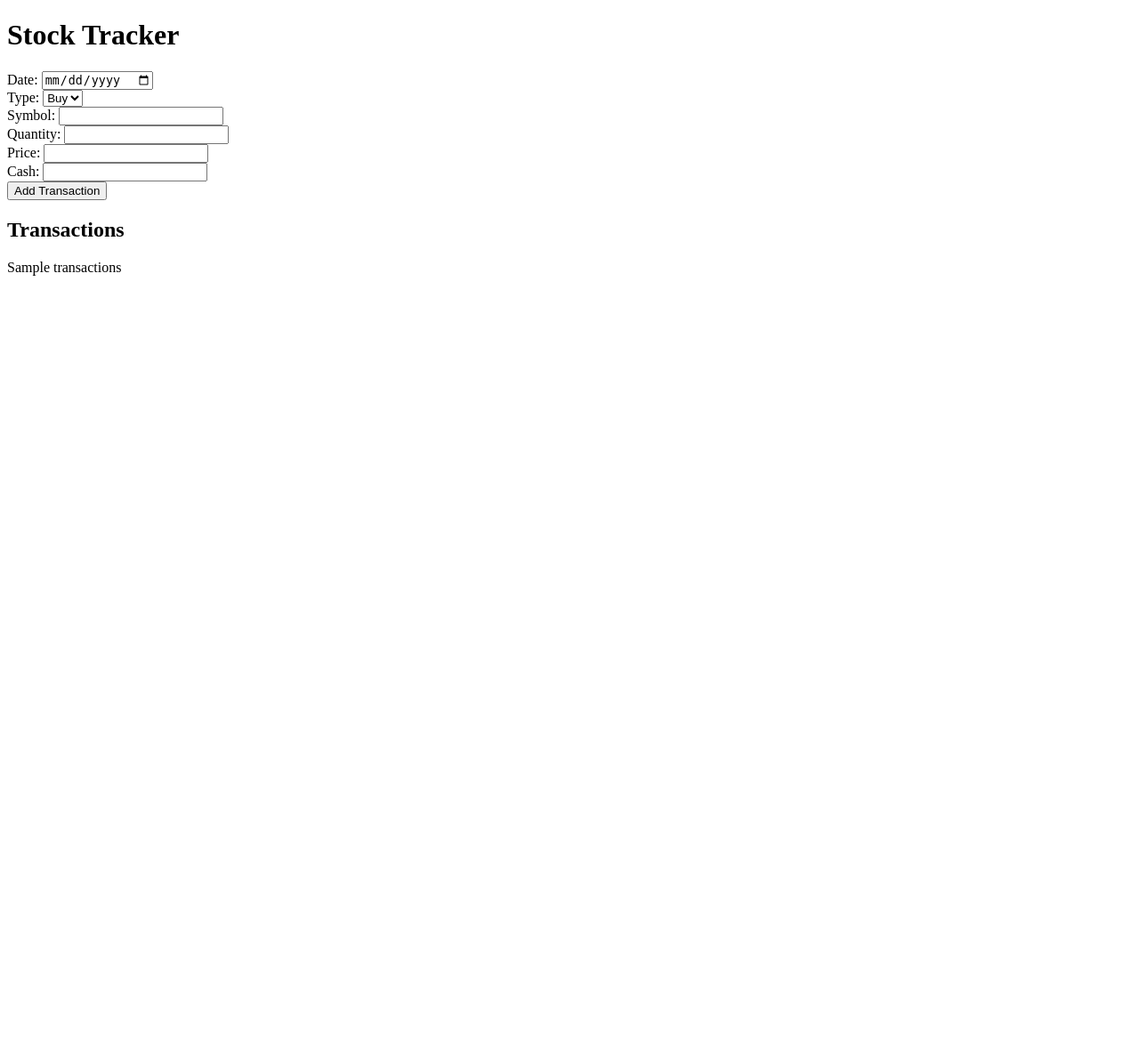
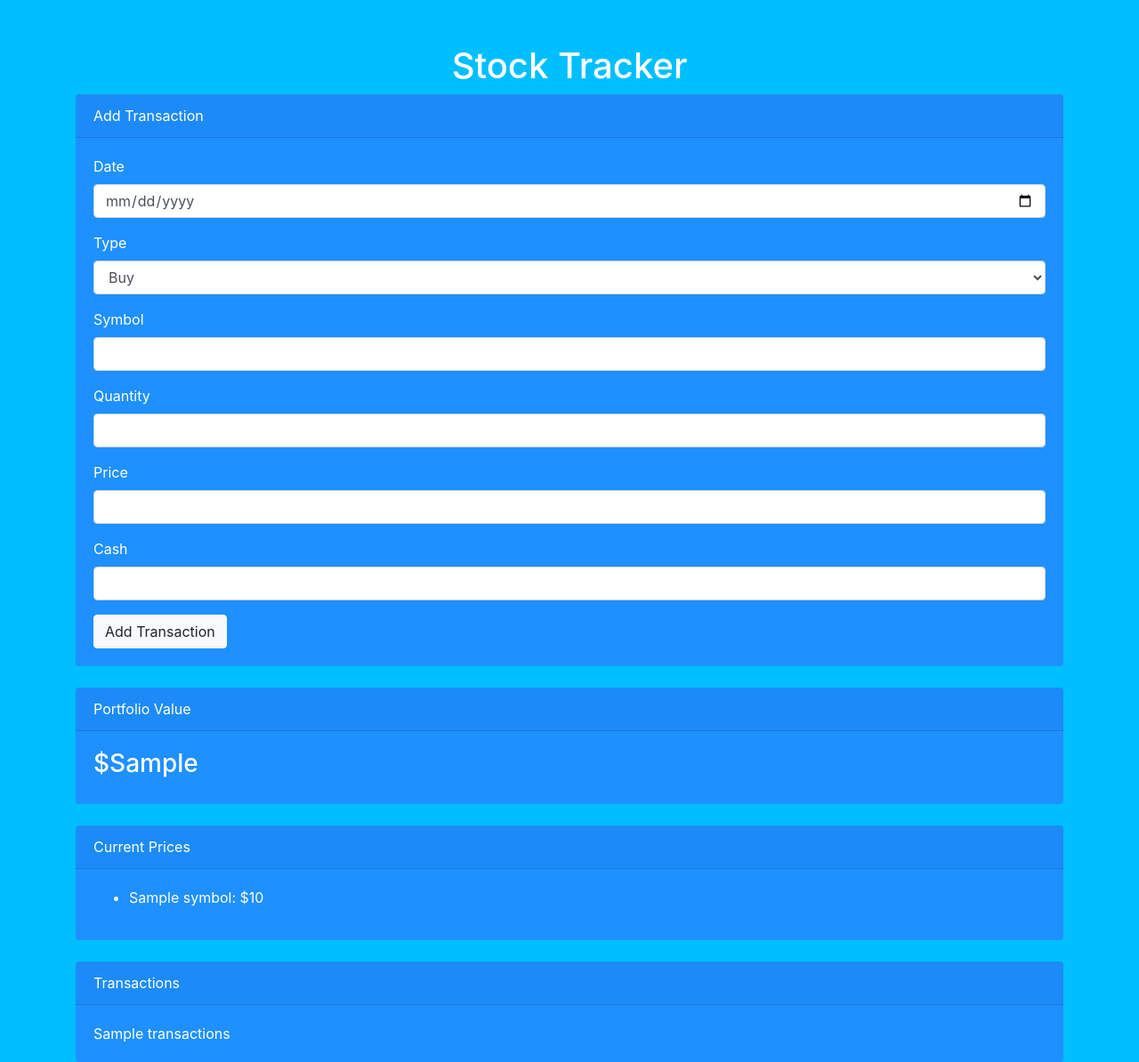
Before and after one commit to Jedi-Master-Teban/Stock-Tracker-Flask-App, a Flask app: template templates/index.html in a window 1280 px wide. Shown: the whole page at 89% size. Before the commit the page ends 310 px from the top, so only its background shows below. Run offline with Flask 3, Linux system fonts and the light colour scheme; the template is opened without the code that fills it: most values are stand-ins (such as "Sample title", 1, 10 or a date in 2020); some libraries are stand-ins or nearby versions.

```diff
--- a/app.py
+++ b/app.py
@@ -15,10 +15,35 @@ if os.path.exists(CSV_FILE_PATH):
 else:
     transactions = pd.DataFrame(columns=['Date', 'Type', 'Symbol', 'Quantity', 'Price', 'Cash'])
 
+# Function to get current stock price
+def get_stock_price(symbol):
+    stock = yf.Ticker(symbol)
+    return stock.history(period='1d')['Close'][0]
+
+# Function to calculate portfolio value
+def calculate_portfolio_value():
+    global transactions
+    portfolio_value = 0
+    for index, row in transactions.iterrows():
+        if row['Type'] == 'buy':
+            current_price = get_stock_price(row['Symbol'])
+            portfolio_value += current_price * row['Quantity']
+    return portfolio_value
+
+# Function to get current prices of all assets
+def get_current_prices():
+    global transactions
+    current_prices = {}
+    for symbol in transactions['Symbol'].unique():
+        current_prices[symbol] = get_stock_price(symbol)
+    return current_prices
+
 # Route for the home page
 @app.route('/')
 def home():
-    return render_template('index.html', transactions=transactions.to_html())
+    portfolio_value = calculate_portfolio_value()
+    current_prices = get_current_prices()
+    return render_template('index.html', transactions=transactions.to_html(), portfolio_value=portfolio_value, current_prices=current_prices)
 
 # Route to add a transaction
 @app.route('/add_transaction', methods=['POST'])
@@ -40,26 +65,5 @@ def add_transaction():
 
     return redirect(url_for('home'))
 
-# Function to get current stock price
-def get_stock_price(symbol):
-    stock = yf.Ticker(symbol)
-    return stock.history(period='1d')['Close'][0]
-
-# Function to calculate P/L and P/L%
-def calculate_pl():
-    global transactions
-    pl = 0
-    for index, row in transactions.iterrows():
-        if row['Type'] == 'buy':
-            current_price = get_stock_price(row['Symbol'])
-            pl += (current_price - row['Price']) * row['Quantity']
-    return pl
-
-# Route for the dashboard
-@app.route('/dashboard')
-def dashboard():
-    pl = calculate_pl()
-    return render_template('dashboard.html', pl=pl, transactions=transactions.to_html())
-
 if __name__ == '__main__':
     app.run(debug=True)
--- a/templates/index.html
+++ b/templates/index.html
@@ -2,22 +2,92 @@
 <html>
 <head>
     <title>Stock Tracker</title>
+    <link rel="stylesheet" href="https://stackpath.bootstrapcdn.com/bootstrap/4.3.1/css/bootstrap.min.css">
+    <style>
+        body {
+            background-color: #00BFFF;
+            color: white;
+        }
+        .container {
+            margin-top: 50px;
+        }
+        .card {
+            background-color: #1E90FF;
+            border: none;
+        }
+        .card-header, .card-body {
+            color: white;
+        }
+    </style>
 </head>
 <body>
-    <h1>Stock Tracker</h1>
-    <form action="/add_transaction" method="post">
-        Date: <input type="date" name="date"><br>
-        Type: <select name="type">
-            <option value="buy">Buy</option>
-            <option value="sell">Sell</option>
-        </select><br>
-        Symbol: <input type="text" name="symbol"><br>
-        Quantity: <input type="number" name="quantity"><br>
-        Price: <input type="number" step="0.01" name="price"><br>
-        Cash: <input type="number" step="0.01" name="cash"><br>
-        <input type="submit" value="Add Transaction">
-    </form>
-    <h2>Transactions</h2>
-    {{ transactions|safe }}
+    <div class="container">
+        <h1 class="text-center">Stock Tracker</h1>
+        <div class="card">
+            <div class="card-header">
+                Add Transaction
+            </div>
+            <div class="card-body">
+                <form action="/add_transaction" method="post">
+                    <div class="form-group">
+                        <label for="date">Date</label>
+                        <input type="date" class="form-control" name="date" required>
+                    </div>
+                    <div class="form-group">
+                        <label for="type">Type</label>
+                        <select class="form-control" name="type" required>
+                            <option value="buy">Buy</option>
+                            <option value="sell">Sell</option>
+                        </select>
+                    </div>
+                    <div class="form-group">
+                        <label for="symbol">Symbol</label>
+                        <input type="text" class="form-control" name="symbol" required>
+                    </div>
+                    <div class="form-group">
+                        <label for="quantity">Quantity</label>
+                        <input type="number" class="form-control" name="quantity" required>
+                    </div>
+                    <div class="form-group">
+                        <label for="price">Price</label>
+                        <input type="number" step="0.01" class="form-control" name="price" required>
+                    </div>
+                    <div class="form-group">
+                        <label for="cash">Cash</label>
+                        <input type="number" step="0.01" class="form-control" name="cash" required>
+                    </div>
+                    <button type="submit" class="btn btn-light">Add Transaction</button>
+                </form>
+            </div>
+        </div>
+        <div class="card mt-4">
+            <div class="card-header">
+                Portfolio Value
+            </div>
+            <div class="card-body">
+                <h3>${{ portfolio_value }}</h3>
+            </div>
+        </div>
+        <div class="card mt-4">
+            <div class="card-header">
+                Current Prices
+            </div>
+            <div class="card-body">
+                <ul>
+                    {% for symbol, price in current_prices.items() %}
+                        <li>{{ symbol }}: ${{ price }}</li>
+                    {% endfor %}
+                </ul>
+            </div>
+        </div>
+        <div class="card mt-4">
+            <div class="card-header">
+                Transactions
+            </div>
+            <div class="card-body">
+                {{ transactions|safe }}
+            </div>
+        </div>
+    </div>
 </body>
 </html>
--- /dev/null
+++ b/transactions.csv
@@ -0,0 +1,2 @@
+Date,Type,Symbol,Quantity,Price,Cash
+2024-09-19,buy,iqv,2.0,242.12,0.0
```
